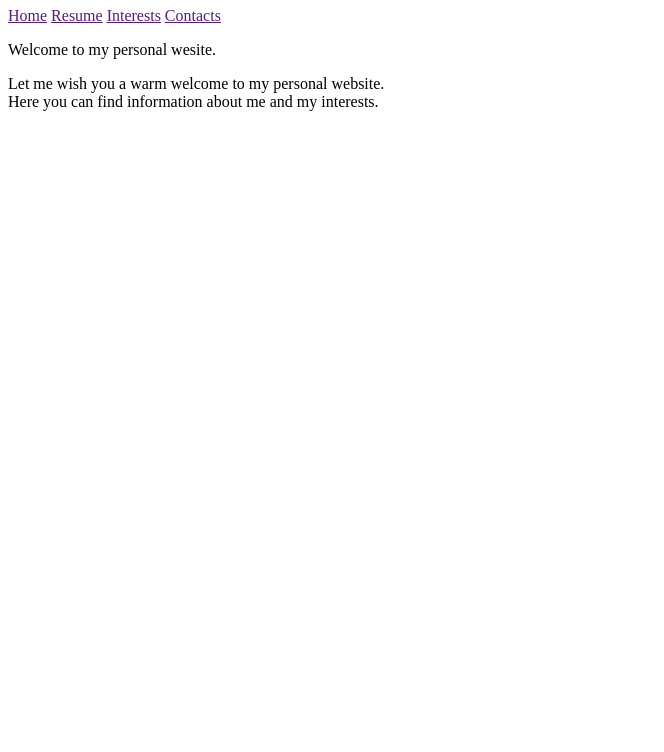
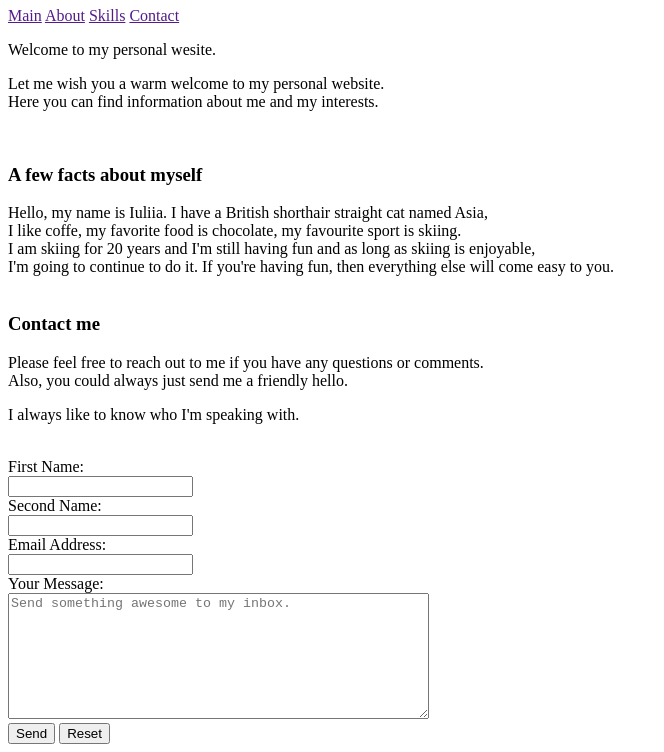
Before and after one commit to Julialaz/project, a plain HTML site: page index.html in a window 1280 px wide. Shown: the part 73-825 px from the top of the page, without its empty margins (0-664 px from the left). Before the commit the page ends 800 px from the top, so only its background shows below. Drawn offline with Linux system fonts and the light colour scheme.

Commit message:
add new file

```diff
--- a/index.html
+++ b/index.html
@@ -5,20 +5,71 @@
         <title>Website of Iuliia Lazurkevych</title>
     </head>
     <body>
+<!--page1-->
         <header>
-            <h1>Iullia Lazurkevych</h1>
+            <h1>Iuliia Lazurkevych</h1>
         </header>
         <nav>
-            <a href="">Home</a>
-            <a href="">Resume</a>
-            <a href="">Interests</a>
-            <a href="">Contacts</a>
+            <a href="">Main</a>
+            <a href="">About</a>
+            <a href="">Skills</a>
+            <a href="">Contact</a>
         </nav>
         <section>
             <p>Welcome to my personal wesite.</p>
             <p>Let me wish you a warm welcome to my personal website.<br>
             Here you can find information about me and my interests.<br></p>
         </section>
-        <img src="">
+        <img src="" alt="">
+<!--page2-->
+        <img src="" alt="">
+        <section>
+            <header>
+                <h3>A few facts about myself</h3>
+            </header>
+            <article>
+                Hello, my name is Iuliia. I have a British shorthair straight cat named Asia,<br>
+                I like coffe, my favorite food is chocolate, my favourite sport is skiing. <br>
+                I am skiing for 20 years and I'm still having fun and as long as skiing is enjoyable, <br>
+                I'm going to continue to do it. If you're having fun, then everything else will come easy to you.<br>
+            </article>
+        </section>
+        <img src="" alt="">
+        <img src="" alt="">
+        <img src="" alt="">
+        <img src="" alt="">
+<!--page 3-->
+
+
+
+
+<!--page 4-->
+        <section>
+            <header>
+                <h3>Contact me</h3>
+                <p>Please feel free to reach out to me if you have any questions or comments.<br>
+                Also, you could always just send me a friendly hello.</p>
+            </header>
+        </section>
+        <section>
+            <form action="https://formspree.io/lazurkevich@yahoo.com" method="POST">
+                <p>I always like to know who I'm speaking with.</p><br>
+                <label for="firstname">First Name:</label><br>
+                <input type="text" name="firstname" id="firstname" required><br>
+                <label for="secondname">Second Name:</label><br>
+                <input type="text" name="secondname" id="secondname" required><br>
+                <label for="email">Email Address:</lebel><br>
+                <input type="email" name="email" id="email" required><br>
+                <label for="message">Your Message:</label><br>
+                <textarea name="message" placeholder="Send something awesome to my inbox." rows="8" cols="50" required></textarea><br>
+                <input type="submit" name="submit" value="Send">
+                <input type="reset" name="reset" value="Reset">
+            </form>
+        </section>
+        <footer>
+            <nav>
+
+            </nav>
+        </footer>
     </body>
 </html>
```
